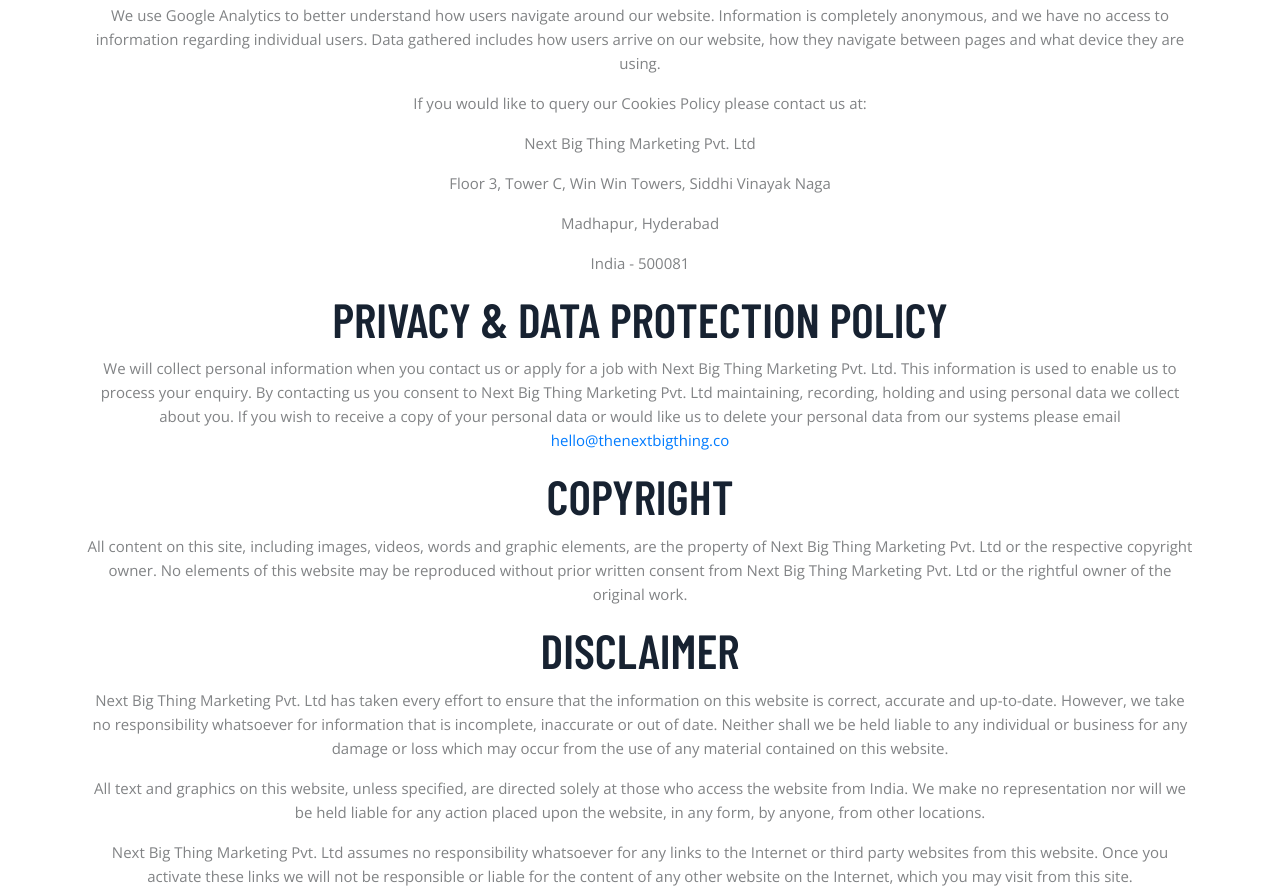
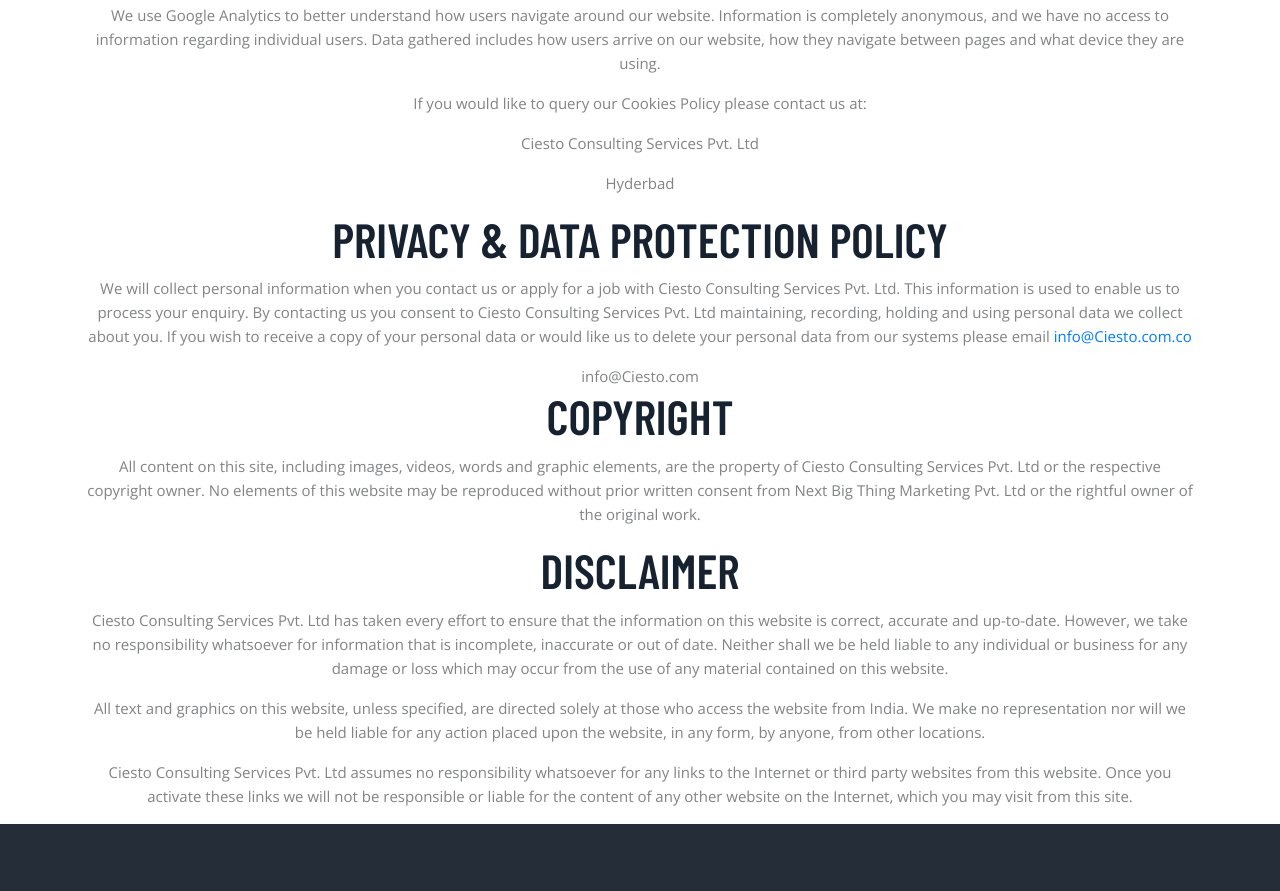
Before and after one commit to karwal111/Consulting, a plain HTML site: page privacy.html in a window 1280 px wide. Shown: the part 1103-1994 px from the top of the page. Drawn offline with nearby package versions, Linux system fonts and the light colour scheme; some packages are replaced by stand-ins of ours; a web font is replaced by a local one.

Commit message:
Update privacy.html

```diff
--- a/privacy.html
+++ b/privacy.html
@@ -163,7 +163,7 @@
 
         <h2>Cookies Policy</h2>
 
-       <p> Next Big Thing Marketing Pvt. Ltd respects your privacy, please read our Cookies Policy below.</p>
+       <p> Ciesto Consulting Services Pvt. Ltd respects your privacy, please read our Cookies Policy below.</p>
 
        <div class="spacer-small"></div>
 
@@ -182,36 +182,34 @@
 
         <p> If you would like to query our Cookies Policy please contact us at:</p>
 
-        <p>Next Big Thing Marketing Pvt. Ltd</p>
-        <p>Floor 3, Tower C, Win Win Towers, Siddhi Vinayak Naga</p>
+        <p>Ciesto Consulting Services Pvt. Ltd</p>
+        <p>Hyderbad</p>
 
-        <p>  Madhapur, Hyderabad</p>
-        <p>India - 500081</p>
-        <!-- <p>thenextbigthing.co</p> -->
+        <!-- <p>ciestoconsulting.com</p> -->
 
         <div class="spacer-small"></div>
 
 
         <h2> Privacy & Data Protection Policy</h2>
 
-        <p>We will collect personal information when you contact us or apply for a job with Next Big Thing Marketing Pvt. Ltd. This information is used to enable us to process your enquiry. By contacting us you consent to Next Big Thing Marketing Pvt. Ltd maintaining, recording, holding and using personal data we collect about you. If you wish to receive a copy of your personal data or would like us to delete your personal data from our systems please email <a href="mailto:hello@thenextbigthing.co" target="_top">hello@thenextbigthing.co</a></a></p>
+        <p>We will collect personal information when you contact us or apply for a job with Ciesto Consulting Services Pvt. Ltd. This information is used to enable us to process your enquiry. By contacting us you consent to Ciesto Consulting Services Pvt. Ltd maintaining, recording, holding and using personal data we collect about you. If you wish to receive a copy of your personal data or would like us to delete your personal data from our systems please email <a href="mailto:info@Ciesto.com" target="_top">info@Ciesto.com.co</a></a></p>
 
 
        <div class="spacer-small"></div>
-
+       info@Ciesto.com
         <h2>Copyright</h2>
-        <p> All content on this site, including images, videos, words and graphic elements, are the property of Next Big Thing Marketing Pvt. Ltd or the respective copyright owner. No elements of this website may be reproduced without prior written consent from Next Big Thing Marketing Pvt. Ltd or the rightful owner of the original work.</p>
+        <p> All content on this site, including images, videos, words and graphic elements, are the property of Ciesto Consulting Services Pvt. Ltd or the respective copyright owner. No elements of this website may be reproduced without prior written consent from Next Big Thing Marketing Pvt. Ltd or the rightful owner of the original work.</p>
 
        <div class="spacer-small"></div>
 
 
        <h2>Disclaimer</h2>
 
-        <p>  Next Big Thing Marketing Pvt. Ltd has taken every effort to ensure that the information on this website is correct, accurate and up-to-date. However, we take no responsibility whatsoever for information that is incomplete, inaccurate or out of date. Neither shall we be held liable to any individual or business for any damage or loss which may occur from the use of any material contained on this website.</p>
+        <p>  Ciesto Consulting Services Pvt. Ltd has taken every effort to ensure that the information on this website is correct, accurate and up-to-date. However, we take no responsibility whatsoever for information that is incomplete, inaccurate or out of date. Neither shall we be held liable to any individual or business for any damage or loss which may occur from the use of any material contained on this website.</p>
 
         <p>All text and graphics on this website, unless specified, are directed solely at those who access the website from India. We make no representation nor will we be held liable for any action placed upon the website, in any form, by anyone, from other locations.
             </p>
-        <p>Next Big Thing Marketing Pvt. Ltd assumes no responsibility whatsoever for any links to the Internet or third party websites from this website. Once you activate these links we will not be responsible or liable for the content of any other website on the Internet, which you may visit from this site.
+        <p>Ciesto Consulting Services Pvt. Ltd assumes no responsibility whatsoever for any links to the Internet or third party websites from this website. Once you activate these links we will not be responsible or liable for the content of any other website on the Internet, which you may visit from this site.
             </p></p>
 </div>
 <!-- script -->
```
